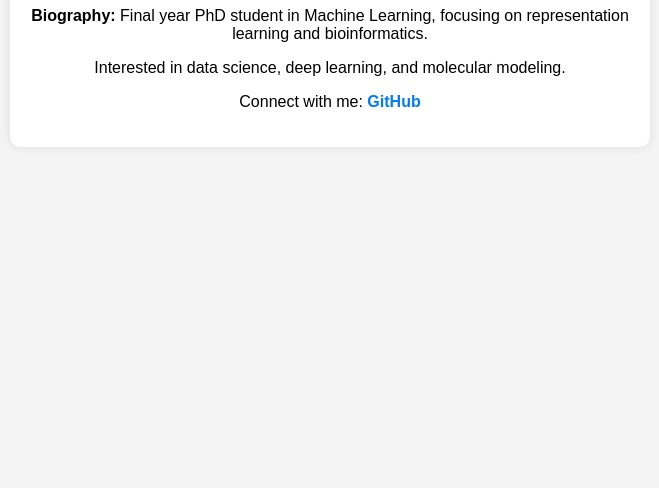
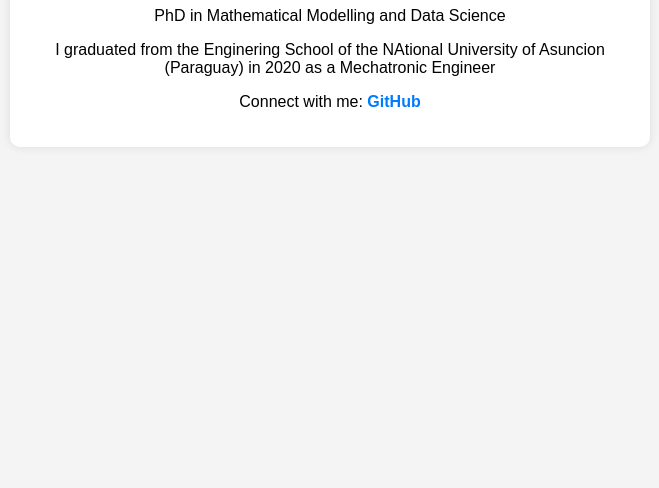
Before and after one commit to AldoGaleano/AldoGaleano.github.io, a plain HTML site: page index.html in a window 1280 px wide. Shown: the part 312-800 px from the top of the page, without its empty margins (310-969 px from the left). Drawn offline with Linux system fonts and the light colour scheme.

Commit message:
modifying

```diff
--- a/index.html
+++ b/index.html
@@ -37,8 +37,8 @@
     <div class="container">
         <img src="foto_AG.jpg" alt="Aldo Galeano">
         <h1>Aldo Galeano</h1>
-        <p><strong>Biography:</strong> Final year PhD student in Machine Learning, focusing on representation learning and bioinformatics.</p>
-        <p>Interested in data science, deep learning, and molecular modeling.</p>
+        <p></strong> PhD in Mathematical Modelling and Data Science</p>
+        <p>I graduated from the Enginering School of the NAtional University of Asuncion (Paraguay) in 2020 as a Mechatronic Engineer</p>
         <p>Connect with me: <a href="https://paccanarolab.org/" target="_blank">GitHub</a></p>
     </div>
 </body>
```
